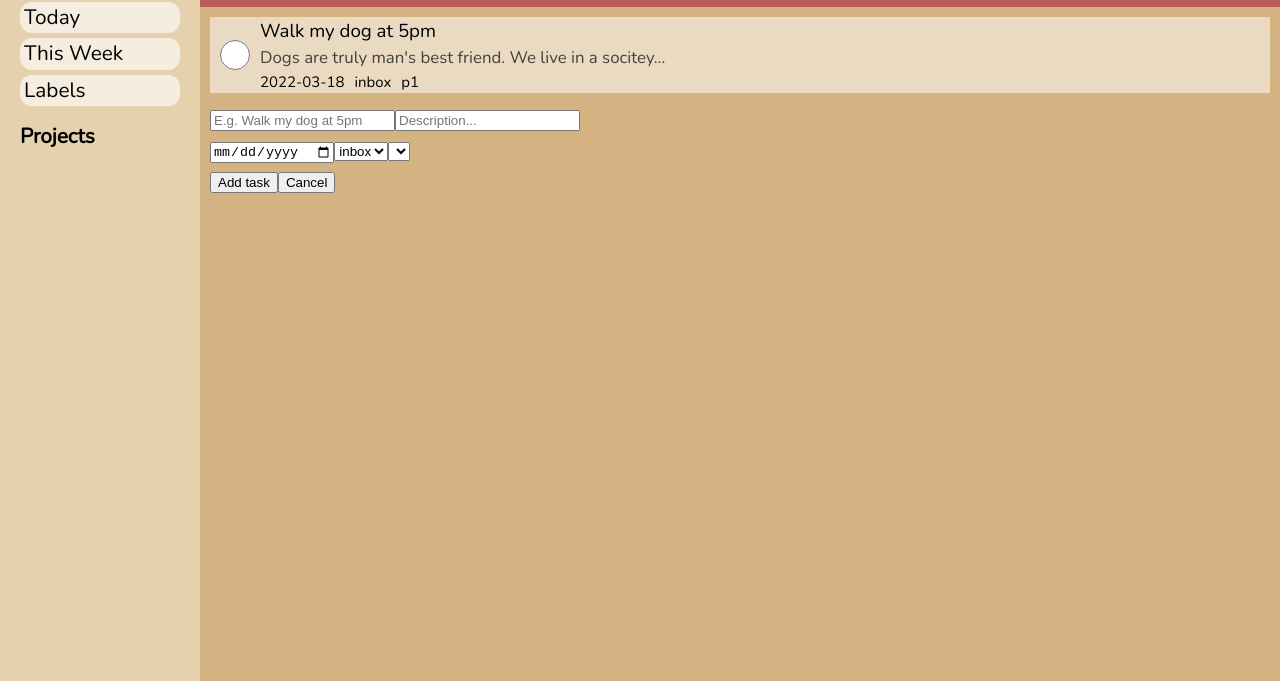
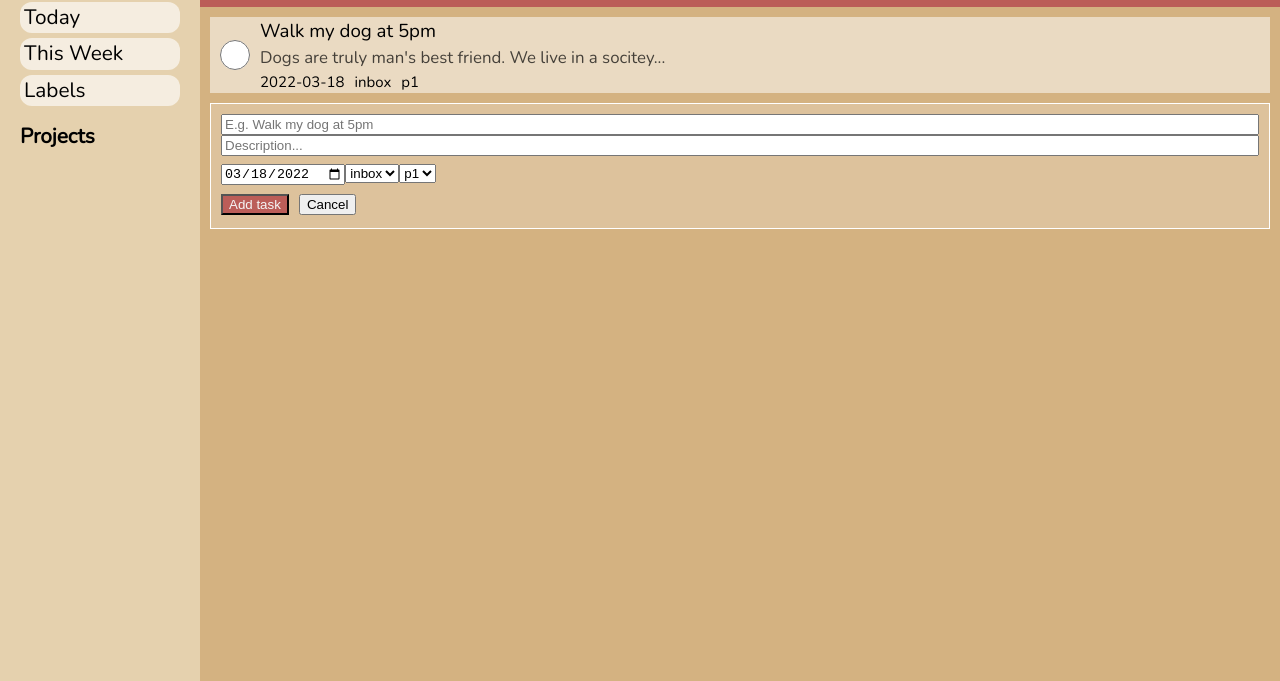
Before and after one commit to yosuanicolaus/odin-todo-list, a website built with webpack: page dist/index.html in a window 1280 px wide. Both pictures are taken after a click on the button "Add Todo". Shown: the part 119-800 px from the top of the page. Built offline with nearby package versions, Linux system fonts and the light colour scheme.

Commit message:
formdate default, priority options, styled form

```diff
--- a/src/DOM.js
+++ b/src/DOM.js
@@ -39,8 +39,10 @@ function createForm() {
   formDescription.placeholder = "Description...";
 
   const formFlex = document.createElement("div");
+  formFlex.id = "formFlex";
   const formDate = document.createElement("input");
   formDate.setAttribute("type", "date");
+  formDate.valueAsDate = new Date();
 
   const formProject = document.createElement("select");
   for (const key in Projects) {
@@ -50,8 +52,15 @@ function createForm() {
   }
 
   const formPriority = document.createElement("select");
+  for (let i = 1; i <= 4; i++) {
+    const optionPriority = document.createElement("option");
+    optionPriority.textContent = "p" + i;
+    formPriority.append(optionPriority);
+  }
 
+  const formButtons = document.createElement("div");
   const formSubmit = document.createElement("button");
+  formSubmit.id = "formSubmit";
   formSubmit.setAttribute("type", "button");
   formSubmit.textContent = "Add task";
   formSubmit.onclick = () => {
@@ -71,7 +80,8 @@ function createForm() {
   formCancel.onclick = () => deleteForm(form);
 
   formFlex.append(formDate, formProject, formPriority);
-  form.append(formTitle, formDescription, formFlex, formSubmit, formCancel);
+  formButtons.append(formSubmit, formCancel);
+  form.append(formTitle, formDescription, formFlex, formButtons);
 
   return form;
 }
--- a/src/style.css
+++ b/src/style.css
@@ -82,6 +82,21 @@ main {
   gap: 10px;
 }
 
+form {
+  display: grid;
+  justify-content: center;
+  grid-template-columns: 100%;
+  border: 1px solid white;
+  background-color: rgba(255, 255, 255, 0.212);
+  padding: 10px;
+}
+
+#formSubmit {
+  background-color: var(--c3);
+  color: whitesmoke;
+  margin-right: 10px;
+}
+
 #todo {
   background-color: rgba(255, 255, 255, 0.521);
   display: grid;
```
